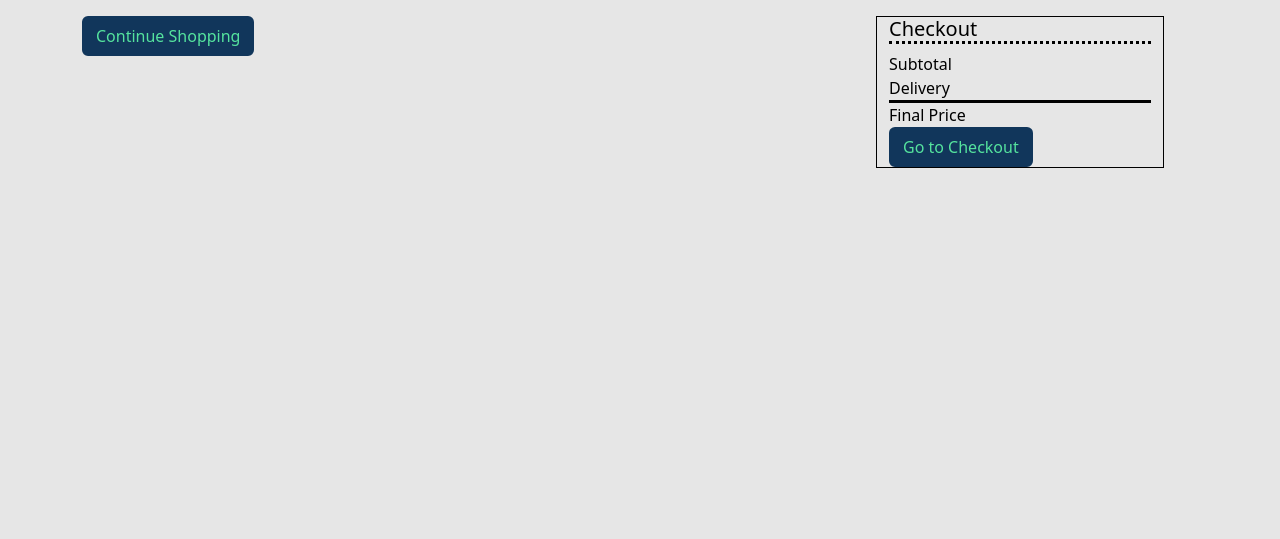
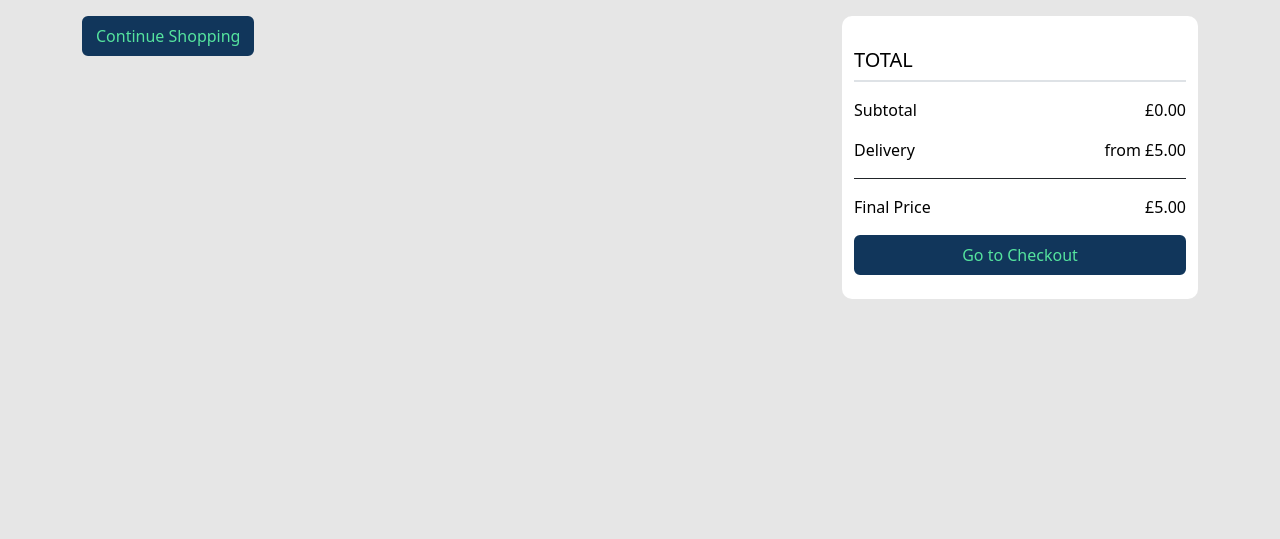
Before and after one commit to georeeve/group13-frontend, a Flask app: page /basket/ in a window 1280 px wide. Shown: the part 125-664 px from the top of the page. Run offline with Flask 2, Linux system fonts and the light colour scheme.

Commit message:
finished total

```diff
--- a/static/basket.css
+++ b/static/basket.css
@@ -29,10 +29,34 @@
   max-width: 50px;
 }
 
+.total__title,
+.total__subtotal,
+.total__sub-price,
+.total__delivery,
+.total__price {
+  margin: 0;
+  padding: 0;
+}
+.total__card {
+  margin-top: 1rem;
+  padding: 1.5rem;
+}
 .total__title {
-  border-bottom-style: dotted;
+  padding: 0;
+  padding-top: 0.5rem;
+  padding-bottom: 0.5rem;
+  text-transform: uppercase;
 }
 
-.total__delivery {
-  border-bottom-style: solid;
+.btn__checkout {
+  margin-top: 1rem;
 }
+.total__sub-price {
+  text-align: right;
+}
+
+@media (min-width: 520px) {
+  .total__card {
+    margin-top: 0;
+  }
+}
--- a/templates/components/basket-items.html
+++ b/templates/components/basket-items.html
@@ -1,32 +1,28 @@
 {% for item in items %}
 <div class="container p-2 basket__product_card">
   <div class="row">
-    <div class="col-4 d-flex">
+    <div class="col-sm-4 d-flex">
       <div class="basket__product_image"></div>
     </div>
-    <div class="col-8">
+    <div class="col-sm-8">
       <div class="row">
-        <div class="basket__product_title">
-          {{item.name}}
-          <!-- <div class="col-sm-4"> -->
-          <span>
-            £{{ "%.2f"|format(item.price * item.selected_quantity) }}
-          </span>
+        <div class="col-8 basket__product_title">{{item.name}}</div>
+        <div class="col-4">
+          £{{ "%.2f"|format(item.price * item.selected_quantity) }}
         </div>
       </div>
       <div class="row mb-1">
         <div class="col">{{item.description}}</div>
       </div>
-      <div class="row">
-        <div class="col-sm-8">
+      <div class="row align-items-center">
+        <div class="col-8">
           <form id="item-{{ item.id }}" class="update-item">
             <input
               type="number"
               name="quantity"
               class="basket__product_quantity"
               id="quantity"
-              min="1"
-              max="{{ item.quantity }}"
+              min="0"
               value="{{ item.selected_quantity }}"
             />
             <button class="btn__main btn__round" aria-label="update item">
@@ -34,9 +30,9 @@
             </button>
           </form>
         </div>
-        <div class="col-sm-4">
+        <div class="col-4 ps-0">
           <form id="item-{{ item.id }}" class="delete-item">
-            <button class="btn btn__secondary">delete</button>
+            <button class="btn btn__secondary">Delete</button>
           </form>
         </div>
       </div>
--- a/templates/components/basket-total.html
+++ b/templates/components/basket-total.html
@@ -1,15 +1,25 @@
-<div class="container-sm test" style="width: 18rem">
-  <div class="total__body">
-    <h5 class="total__title">Checkout</h5>
-    <div class="row">
-      <div class="col">
-        <div class="total__item">Subtotal</div>
-        <div class="total__delivery">Delivery</div>
-        <div class="total__price">Final Price</div>
-        <button type="button" class="btn btn__main">
-          <a href="{{url_for('home.getItems')}}">Go to Checkout</a>
-        </button>
-      </div>
-    </div>
+{% set delivery = 5 %}
+<div class="container-sm basket__product_card total__card">
+  <div class="row mb-3 border-bottom border-2">
+    <h5 class="total__title">Total</h5>
+  </div>
+  <div class="row mb-3">
+    <p class="col total__subtotal">Subtotal</p>
+    <p class="col total__sub-price">£{{ "%.2f"|format(total_price) }}</p>
+  </div>
+  <div class="row pb-3 border-bottom border-1 border-dark">
+    <p class="col total__delivery">Delivery</p>
+    <p class="col total__sub-price">from £{{"%.2f"|format(delivery)}}</p>
+  </div>
+  <div class="row pt-3">
+    <p class="col total__price">Final Price</p>
+    <p class="col total__sub-price">
+      £{{"%.2f"|format(total_price + delivery)}}
+    </p>
+  </div>
+  <div class="row">
+    <button type="button" class="btn btn__main btn__checkout">
+      <a href="{{url_for('home.getItems')}}">Go to Checkout</a>
+    </button>
   </div>
 </div>
```
